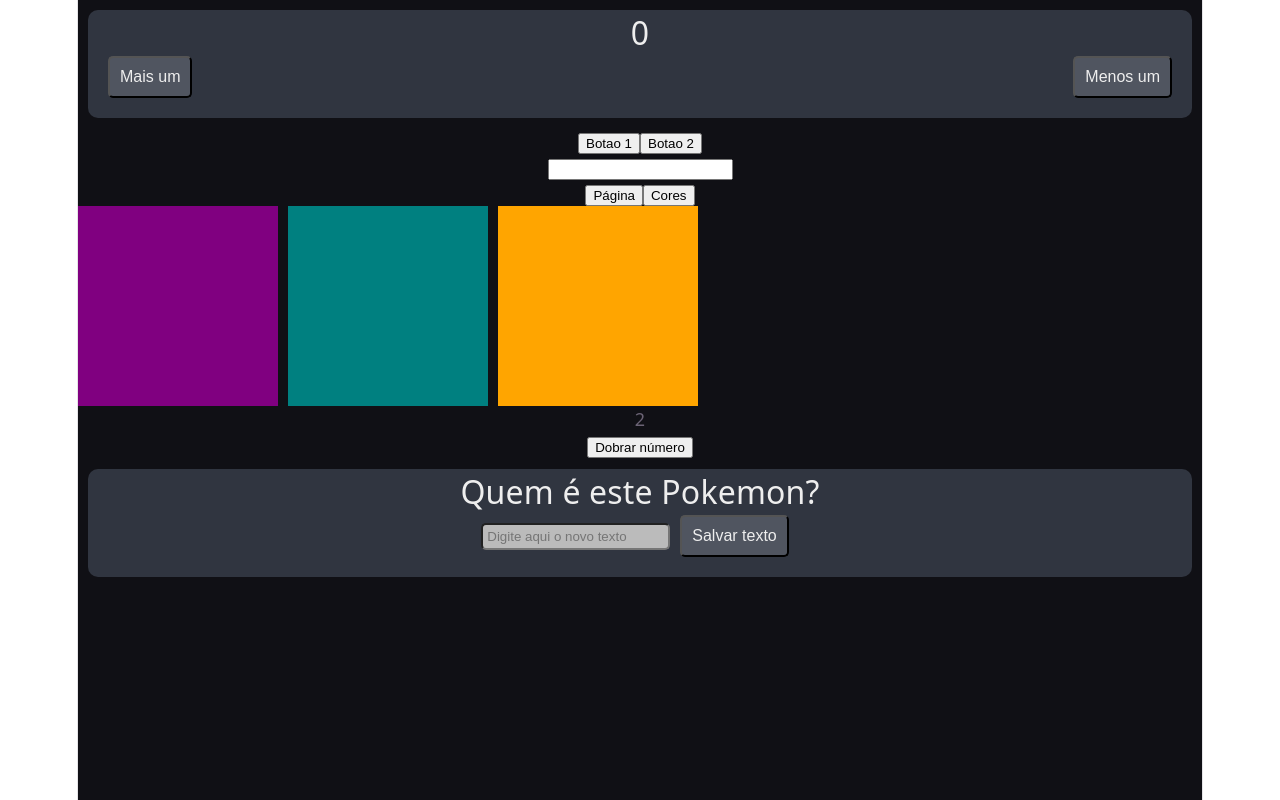
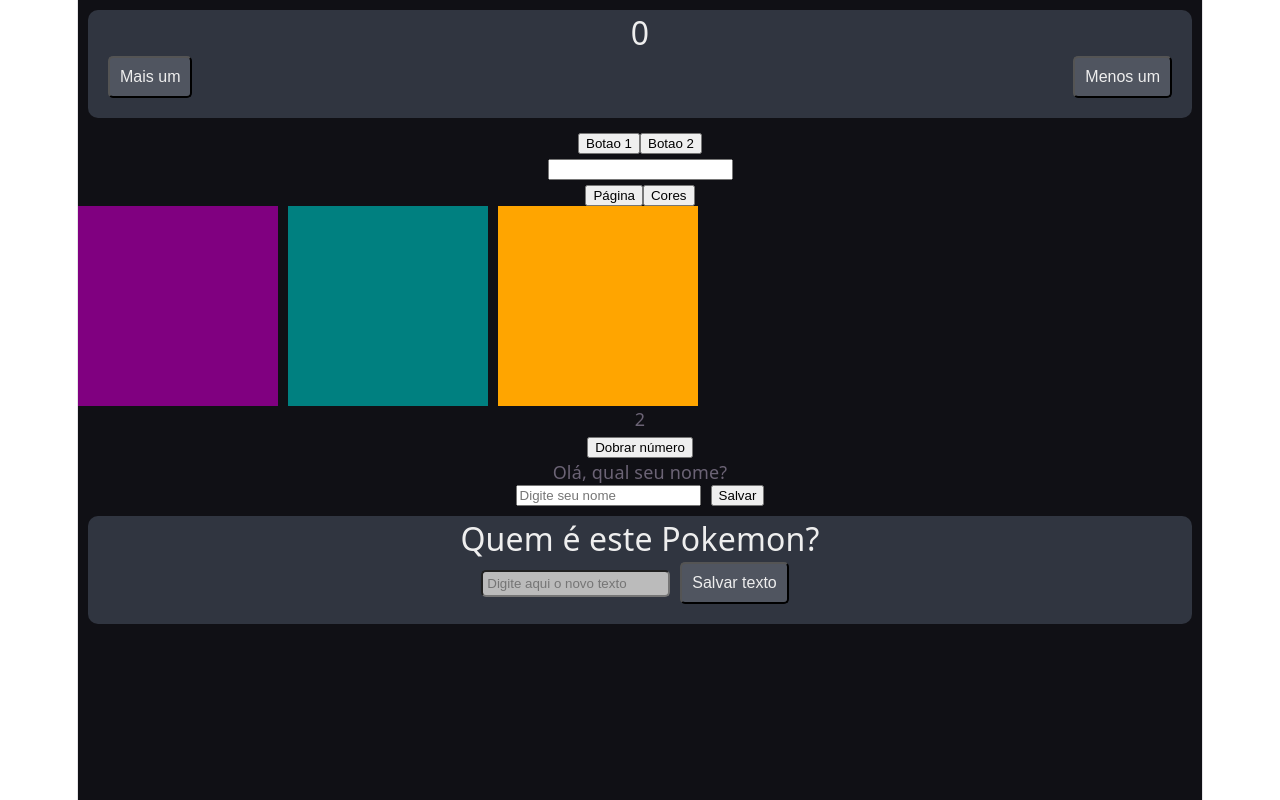
Before and after one commit to VicCAlq/2d-front-02-estado, a React (Vite) app: page / in a window 1280 px wide. Built offline with nearby package versions, Linux system fonts and the light colour scheme.

Commit message:
aeeeeeeeeee

```diff
--- a/src/App.jsx
+++ b/src/App.jsx
@@ -3,6 +3,7 @@ import InputTexto from './components/InputTexto';
 import AtvTelefoneSemFio from './components/AtvTelefoneSemFio';
 import AtvMudaConteudo from './components/AtvMudaConteudo';
 import AtvDobra from './components/AtvDobra';
+import AtvCumprimenta from './components/AtvCumprimenta';
 
 const styles = {
   container: {
@@ -23,6 +24,7 @@ export default function App() {
           <AtvTelefoneSemFio />
           <AtvMudaConteudo> </AtvMudaConteudo>
           <AtvDobra numero={2}>  </AtvDobra>
+      <AtvCumprimenta />
       <InputTexto/>
     </div>
   );
--- a/src/components/AtvCumprimenta.jsx
+++ b/src/components/AtvCumprimenta.jsx
@@ -19,3 +19,45 @@ _________________________________
 | É um prazer lhe conhecer...   |
 |_______________________________|
 */
+import { useState } from "react";
+export default function AtvCumprimenta () {
+
+    const [nome, setNome] = useState("")
+    const [mostrar, setMostrar] = useState (false)
+
+    const mostrarNome = () => {
+setMostrar(true)
+   }
+
+return (
+
+<div>
+
+<p>Olá, qual seu nome?</p>
+
+ <div style={{display: "flex" , gap: "10px", justifyContent: "center"}}>
+
+<input
+type = "text"
+value = {nome}
+onChange = {(e) => setNome(e.target.value)}
+placeholder="Digite seu nome"
+>
+
+   </input>
+
+  <button onClick={mostrarNome}>Salvar</button>
+
+  </div>
+
+     {mostrar && <p>É um prazer lhe conhecer, {nome} </p>}
+
+
+</div>
+
+
+
+)
+
+
+   }
```
